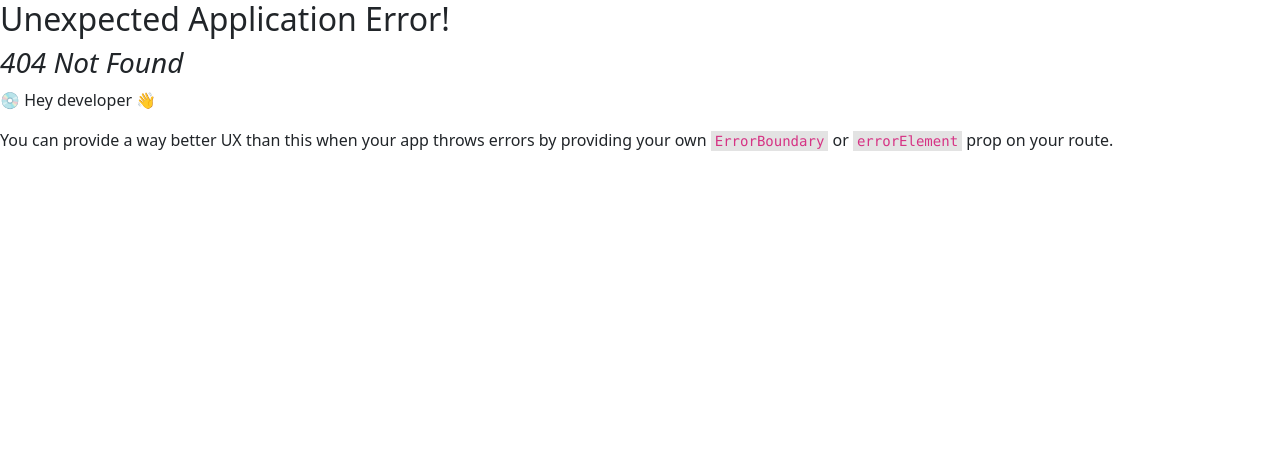
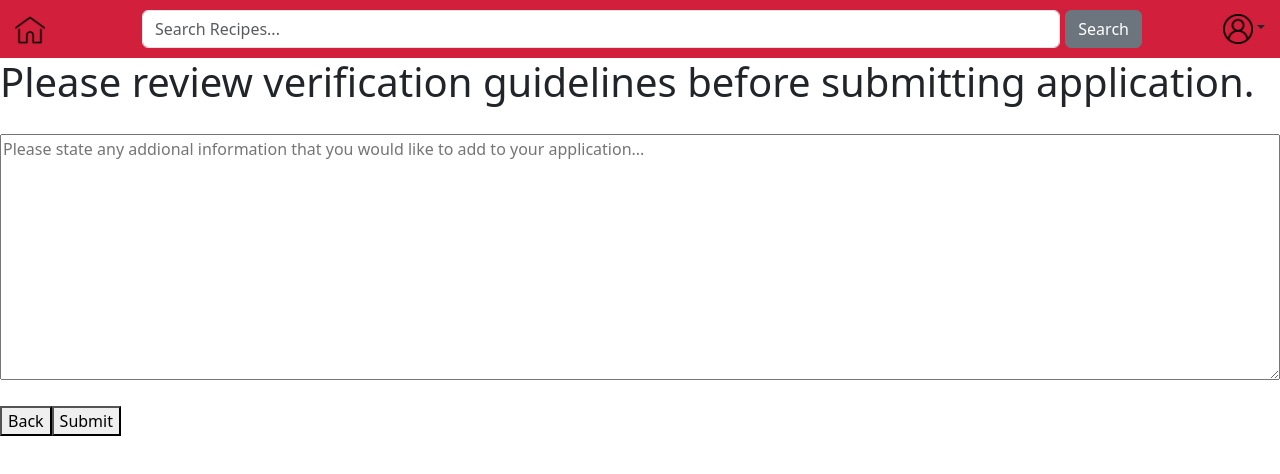
Before and after one commit to DonnyLp/recipe-repo, a React (Create React App) app in the folder frontend/: page /VerifiedApplication in a window 1280 px wide. Before the commit this address had no page. Shown: the top 474 px of the page. Built offline with nearby package versions, Linux system fonts and the light colour scheme.

Commit message:
All the Verified Application Frontend Implementation

```diff
--- a/frontend/src/App.js
+++ b/frontend/src/App.js
@@ -10,6 +10,7 @@ import Profile from './pages/Profile';
 import CommunityGuidelines from './pages/CommunityGuidelines';
 import PostRecipeForm from './pages/PostRecipeForm';
 import AdminHome from './pages/AdminHome';
+import VerifiedApplication from './pages/VerifiedApplication';
 
 function App() {
   return (
@@ -24,6 +25,7 @@ function App() {
         <Route path='/CommunityGuidelines' element={<CommunityGuidelines />}/>
         <Route path='/PostRecipeForm' element={<PostRecipeForm />}/>
         <Route path='/AdminHome' element={<AdminHome />}/>
+        <Route path='/VerifiedApplication' element={<VerifiedApplication />}/>
       </Routes>
     </BrowserRouter>
   );
--- a/frontend/src/components/Navbar.js
+++ b/frontend/src/components/Navbar.js
@@ -40,6 +40,9 @@ export const Navbar = () => {
                      <a className="dropdown-item" href="/Profile">
                           Profile
                         </a>
+                        <a className="dropdown-item" href="/VerifiedApplication">
+                            Apply for Verification
+                        </a>
                             <a className="dropdown-item" href="/CommunityGuidelines">
                            Community Guidelines
                             </a>
--- a/frontend/src/index.js
+++ b/frontend/src/index.js
@@ -16,6 +16,7 @@ import Profile from './pages/Profile';
 import CommunityGuidelines from './pages/CommunityGuidelines';
 import PostRecipeForm from './pages/PostRecipeForm';
 import AdminHome from './pages/AdminHome';
+import VerifiedApplication from './pages/VerifiedApplication';
 
 const root = ReactDOM.createRoot(document.getElementById('root'));
 
@@ -31,6 +32,7 @@ const router = createBrowserRouter(
       <Route path='/CommunityGuidelines' element={<CommunityGuidelines />}/>
       <Route path='/PostRecipeForm' element={<PostRecipeForm />}/>
       <Route path='/AdminHome' element={<AdminHome />}/>
+      <Route path='/VerifiedApplication' element={<VerifiedApplication />}/>
     </>
   )
 )
--- /dev/null
+++ b/frontend/src/pages/VerifiedApplication.js
@@ -0,0 +1,45 @@
+import React, { useState } from 'react';
+import axios from 'axios';
+import { useNavigate } from 'react-router-dom';
+import { Navbar } from '../components/Navbar';
+
+const VerifiedApplication = () => {
+  const [applicationText, setApplicationText] = useState('');
+  const navigate = useNavigate();
+  const username = 'currentUsername';
+
+  const handleSubmit = async () => {
+    try {
+      await axios.post('/VerificationApplication', {
+        username,
+        application_text: applicationText
+      });
+      alert('Application submitted successfully!');
+      navigate('/home');
+    } catch (error) {
+      console.error('Error submitting application:', error);
+      alert('Failed to submit application.');
+    }
+  };
+
+  return (
+    <div>
+      <Navbar />
+      <h1>Please review verification guidelines before submitting application.</h1>
+      <textarea
+        value={applicationText}
+        onChange={(e) => setApplicationText(e.target.value)}
+        placeholder="Please state any addional information that you would like to add to your application..."
+        rows="10"
+        cols="50"
+        style={{ width: '100%', margin: '20px 0' }}
+      />
+      <div>
+        <button onClick={() => navigate('/home')}>Back</button>
+        <button onClick={handleSubmit}>Submit</button>
+      </div>
+    </div>
+  );
+};
+
+export default VerifiedApplication;
```
